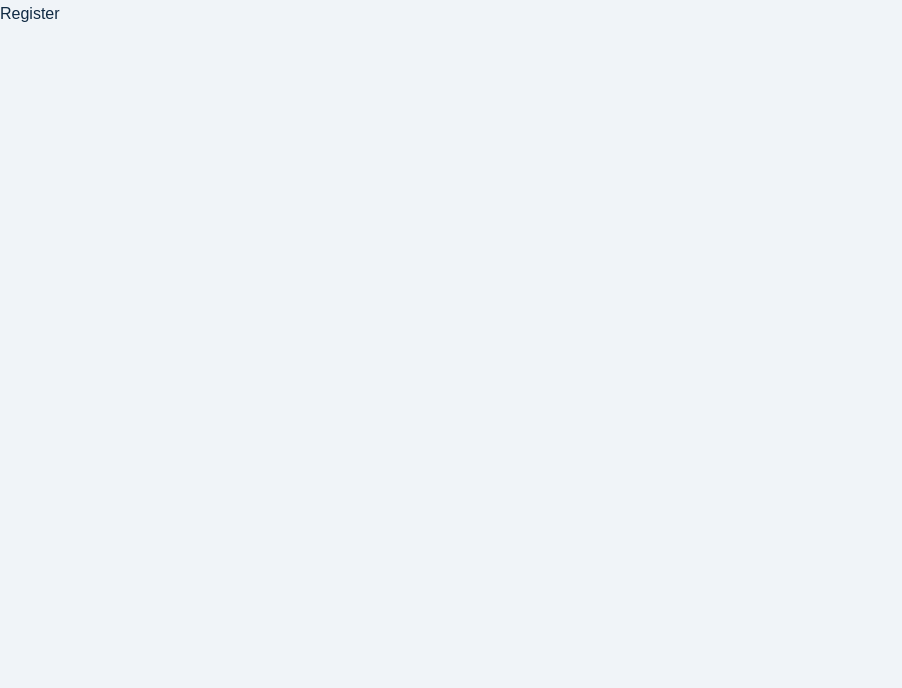
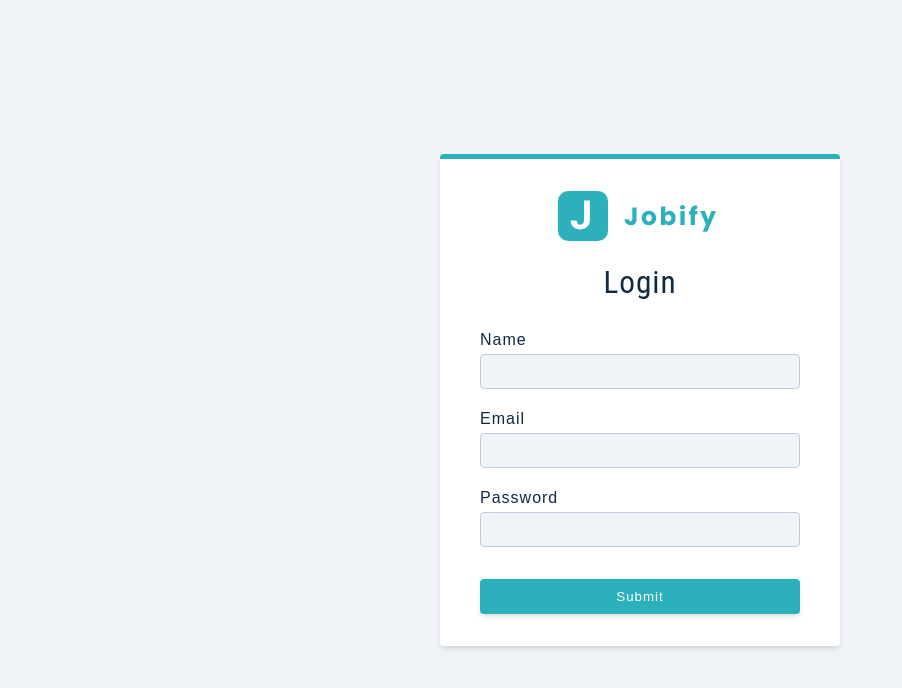
Before and after one commit to ikadgzl/jobify-mern, a React (Create React App) app: page /register in a window 1280 px wide. Shown: the top 688 px of the page, without its empty margins (0-902 px from the left). Built offline with nearby package versions, Linux system fonts and the light colour scheme.

Commit message:
added form-row component and implemented register page

```diff
--- /dev/null
+++ b/src/components/FormRow.js
@@ -0,0 +1,18 @@
+const FormRow = ({ type, name, value, handleChange }) => {
+  return (
+    <div className='form-row'>
+      <label className='form-label'>
+        {name}
+        <input
+          className='form-input'
+          type={type}
+          name={name}
+          value={value}
+          onChange={handleChange}
+        />
+      </label>
+    </div>
+  );
+};
+
+export default FormRow;
--- a/src/components/index.js
+++ b/src/components/index.js
@@ -1,3 +1,4 @@
 import Logo from './Logo';
+import FormRow from './FormRow';
 
-export { Logo };
+export { Logo, FormRow };
--- a/src/index.css
+++ b/src/index.css
@@ -237,7 +237,14 @@
   border-radius: var(--borderRadius);
   background: var(--backgroundColor);
   border: 1px solid var(--grey-200);
+  outline: none;
 }
+
+.form-input:focus {
+  outline: 1px solid var(--grey-300);
+}
+
+/* outline: 1px solid var(--grey-500); */
 
 .form-input,
 .form-select,
--- a/src/pages/Register.js
+++ b/src/pages/Register.js
@@ -1,5 +1,57 @@
+import { useState } from 'react';
+import { Logo, FormRow } from '../components/';
+import Wrapper from '../wrappers/RegisterPage';
+
+const INITIAL_STATE = {
+  name: '',
+  email: '',
+  password: '',
+  isMember: true
+};
+
 const Register = () => {
-  return <div>Register</div>;
+  const [user, setUser] = useState(INITIAL_STATE);
+
+  const handleChange = (e) => {
+    setUser((prevUser) => ({ ...prevUser, [e.target.name]: e.target.value }));
+  };
+
+  const handleSubmit = (e) => {
+    console.log(user);
+    e.preventDefault();
+  };
+
+  return (
+    <Wrapper className='full-page'>
+      <form className='form' onSubmit={handleSubmit}>
+        <Logo />
+        <h3>Login</h3>
+
+        <FormRow
+          type='text'
+          name='name'
+          handleChange={handleChange}
+          value={user.name}
+        />
+        <FormRow
+          type='email'
+          name='email'
+          handleChange={handleChange}
+          value={user.email}
+        />
+        <FormRow
+          type='password'
+          name='password'
+          handleChange={handleChange}
+          value={user.password}
+        />
+
+        <button type='submit' className='btn btn-block'>
+          Submit
+        </button>
+      </form>
+    </Wrapper>
+  );
 };
 
 export default Register;
```
